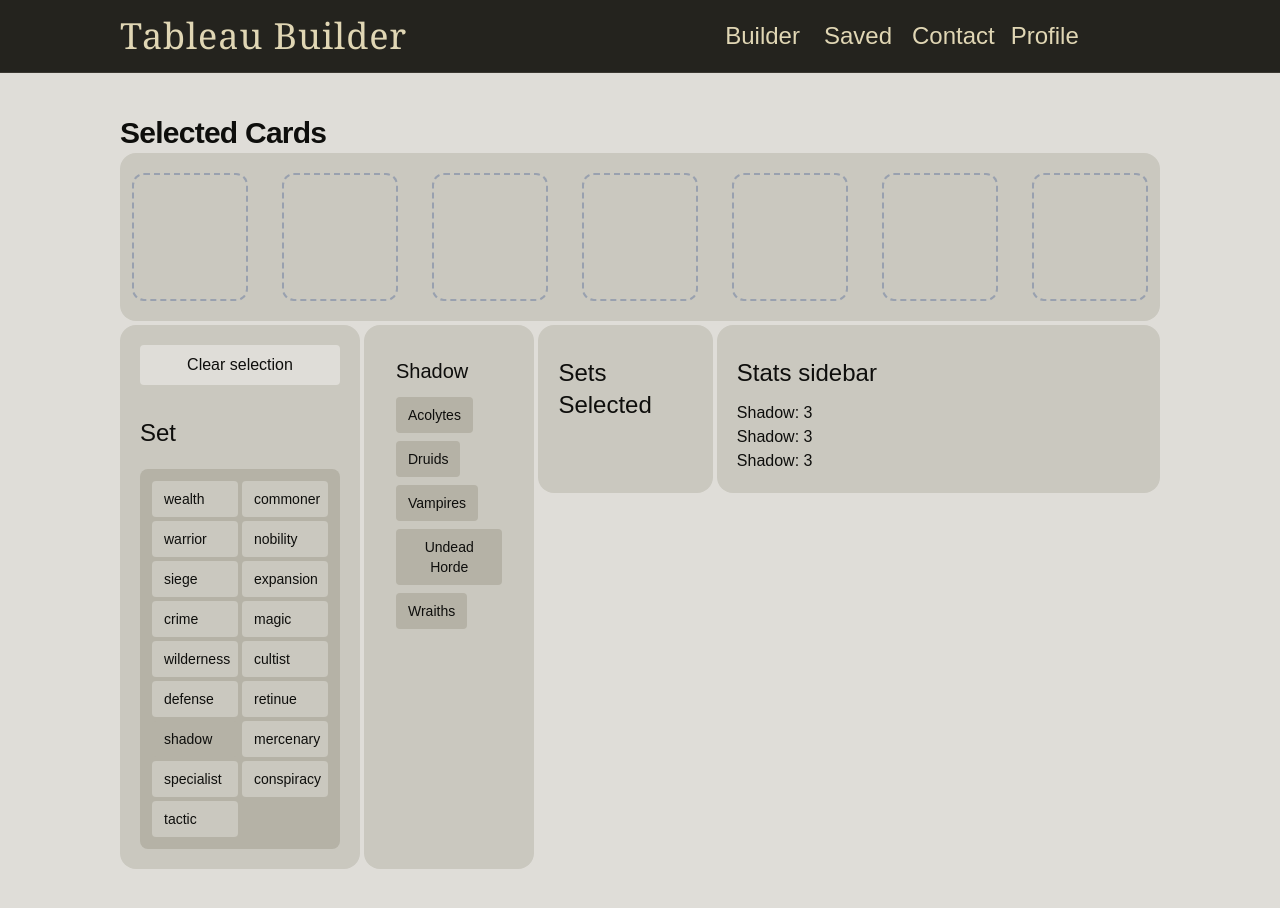
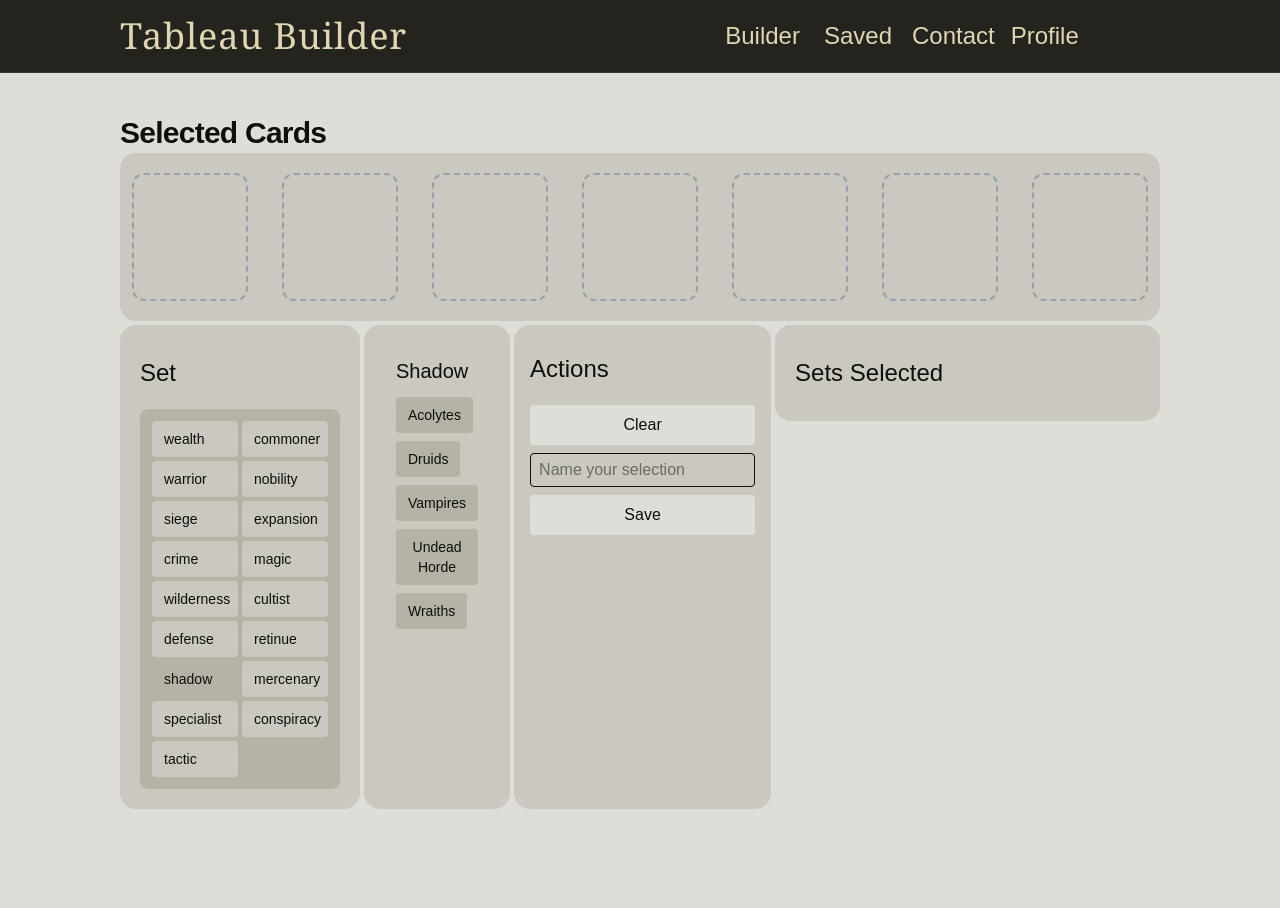
Before and after one commit to Johru/usurpers, a Next.js app: page /builder in a window 1280 px wide. Shown: the top 908 px of the page. Built offline with nearby package versions, Linux system fonts and the light colour scheme.

Commit message:
saving and showing selection

```diff
--- /dev/null
+++ b/src/app/builder/Actions.tsx
@@ -0,0 +1,8 @@
+export default function Actions() {
+
+  return (
+    <div>
+      Actions
+    </div>
+  )
+}
--- a/src/app/builder/SetSelection.tsx
+++ b/src/app/builder/SetSelection.tsx
@@ -5,25 +5,29 @@ import { CARDS, SET_NAMES, Card } from '@/lib/categories';
 type Props = {
   onSelectCard: (sub: Card) => void,
   clearSlots: () => void,
+  saveSelection: () => void,
+  selectionName: string,
+  setSelectionName: (name: string) => void,
+
 };
 
-export default function CategorySelection({onSelectCard, clearSlots}: Props)
+export default function CategorySelection({onSelectCard, clearSlots, saveSelection, selectionName, setSelectionName}: Props)
 {
   const [selectedSet, setselectedSet] = useState<string>('shadow');
 
-const cards: Card[] = CARDS.filter(card => card.sets.includes(selectedSet));
+  const cards: Card[] = CARDS.filter(card => card.sets.includes(selectedSet));
 
   const handleCardClick = (sub: Card) => {
     onSelectCard(sub);
     console.log('clicked subcategory', sub.id);
   };
 
+
+
   return (
     <div className="flex w-full  justify-self-end mt-1  gap-1">
+      <div className="bg-(--panelbg) w-full rounded-2xl py-5 justify-self-end px-5  flex flex-col">
 
-      <div className="bg-(--panelbg) w-full rounded-2xl py-5 justify-self-end px-5  flex flex-col">
-         <button onClick={() => clearSlots()}
-             className=' text-center rounded mb-5 px-3 py-2 bg-(--panelbg-light) hover:bg-(--panelbg) '>Clear selection</button>
           <span className='text-2xl py-3'>Set</span>
         <div className="mt-2 rounded-lg bg-(--panelbg-dark) p-3 text-sm w-50 grid grid-cols-2 gap-1">
              {Object.keys(SET_NAMES).map(cat => (
@@ -31,7 +35,7 @@ const cards: Card[] = CARDS.filter(card => card.sets.includes(selectedSet));
               <button
                 type="button"
                 onClick={() => setselectedSet(cat as string)}
-                className={`w-full text-left rounded px-3 py-2
+                 className={`w-full text-left rounded px-3 py-2
                   ${cat === selectedSet ? 'bg-(--panelbg-dark)' : 'bg-(--panelbg) hover:bg-(--panelbg-light)'}`}>
                 {cat}
               </button>
@@ -39,7 +43,6 @@ const cards: Card[] = CARDS.filter(card => card.sets.includes(selectedSet));
 
 
           ))}
-
         </div>
 
       </div>
@@ -68,8 +71,25 @@ const cards: Card[] = CARDS.filter(card => card.sets.includes(selectedSet));
             <p className="text-sm text-stone-300">No cards for this set.</p>
           )}
         </div>
-      </section>
+        </section>
       </div>
+
+      <div className="flex flex-col bg-(--panelbg) rounded-2xl p-4 w-full gap-2">
+        <span className='text-2xl py-3'>Actions</span>
+        <button onClick={() => clearSlots()}
+             className=' text-center rounded px-3 py-2 bg-(--panelbg-light) hover:bg-(--panelbg) '>Clear
+        </button>
+        <input
+          type="text"
+          value={selectionName}
+          onChange={e => setSelectionName(e.target.value)}
+          placeholder="Name your selection"
+          className="border rounded px-2 py-1"/>
+        <button onClick={() => saveSelection()}
+             className=' text-center rounded px-3 py-2 bg-(--panelbg-light) hover:bg-(--panelbg) '>Save
+        </button>
+      </div>
+
     </div>
   );
 }
--- a/src/app/builder/StatsSidebar.tsx
+++ b/src/app/builder/StatsSidebar.tsx
@@ -8,6 +8,7 @@ export default function StatsSidebar({ slots }: Props) {
 const filledSlots = slots.filter(s => s !== null);
 const categoryCounts = filledSlots
   .flatMap(card => card.sets)
+  .filter(s => s !== '')
   .reduce((acc, setId) => {
     acc[setId] = (acc[setId] ?? 0) + 1;
     return acc;
@@ -28,14 +29,7 @@ const sortedCategories = Object.entries(categoryCounts)
         ))}
         </ul>
       </div>
-      <div className="flex-3 bg-(--panelbg) w-full rounded-2xl py-5 justify-self-end px-5 mt-1">
-        <h2 className='text-2xl py-3'>Stats sidebar</h2>
-        <div>
-          Shadow: 3 <br />
-          Shadow: 3 <br />
-          Shadow: 3 <br />
-        </div>
-      </div>
+
     </div>
   );
 }
--- a/src/app/builder/page.tsx
+++ b/src/app/builder/page.tsx
@@ -11,6 +11,7 @@ export default function BuilderPage() {
 
 
 const [slots, setSlots] = useState<(Card| null)[]>(Array(7).fill(null));
+const [selectionName, setSelectionName] = useState('');
 
 const addCard = (card: Card) => {
   setSlots(prev => {
@@ -28,6 +29,17 @@ const clearSlots = () => {
   setSlots(Array(7).fill(null));
 }
 
+const saveSelection = () => {
+  const existing = JSON.parse(localStorage.getItem('savedSelections') ?? '[]');
+  const newEntry = {
+    id: Date.now(),
+    name: selectionName || `Selection ${existing.length + 1}`,
+    slots: slots.filter((s): s is Card => s !== null),
+  };
+  localStorage.setItem('savedSelections', JSON.stringify([...existing, newEntry]));
+  setSelectionName('');
+  };
+
 
   return (
      <div className="flex min-h-screen items-center ">
@@ -39,11 +51,13 @@ const clearSlots = () => {
         <SelectedCards slots={slots} setSlots={setSlots}/>
 
         <div className="flex w-full gap-1">
-          <div className="flex-2" >
-           <SetSelection onSelectCard={addCard} clearSlots={clearSlots} />
+          <div className="flex-3"  >
+           <SetSelection onSelectCard={addCard} clearSlots={clearSlots} saveSelection={saveSelection}
+           selectionName={selectionName} setSelectionName={setSelectionName} />
           </div>
 
-           <div className="flex-3">
+
+           <div className="flex-2">
           <StatsSidebar slots={slots} />
           </div>
         </div>
--- a/src/app/saved/page.tsx
+++ b/src/app/saved/page.tsx
@@ -1,11 +1,32 @@
+'use client';
+import { useEffect, useState } from 'react';
+import { Card } from '@/lib/categories';
+
+type SavedSelection = {
+  id: number;
+  name: string;
+  slots: Card[];
+};
+
 export default function SavedPage() {
+ const [saved, setSaved] = useState<SavedSelection[]>(() => {
+  if (typeof window === 'undefined') return [];
+  return JSON.parse(localStorage.getItem('savedSelections') ?? '[]');
+});
+
   return (
-     <div className="flex min-h-screen items-center justify-center">
-      <main className="flex min-h-screen w-full max-w-3xl flex-col items-center justify-between py-32 px-16 sm:items-start">
-        <h1 className="max-w-xs text-3xl font-semibold leading-10 tracking-tight text-black dark:text-zinc-50">
-          Saved Builds
-        </h1>
-      </main>
-    </div>
+    <table className='table-auto border-collapse border border-gray-400 w-full'>
+      <tr>
+        <th className="border border-gray-400 px-2 py-1">Name</th>
+        <th className="border border-gray-400 px-2 py-1" colSpan={7}>Cards</th>
+
+      </tr>
+      {saved.map(entry => (
+        <tr key={entry.id}>
+          <td className="border border-gray-400 px-2 py-1 text-center text-2xl"><h3>{entry.name}</h3></td>
+          {entry.slots.map(card => <td key={card.id}  className="border border-gray-400 px-2 py-1">{card.label}</td>)}
+        </tr>
+      ))}
+   </table>
   );
 }
```
